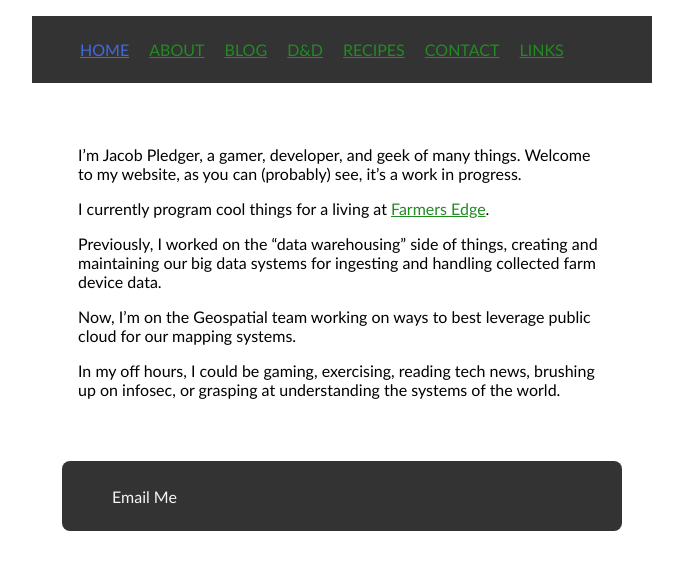
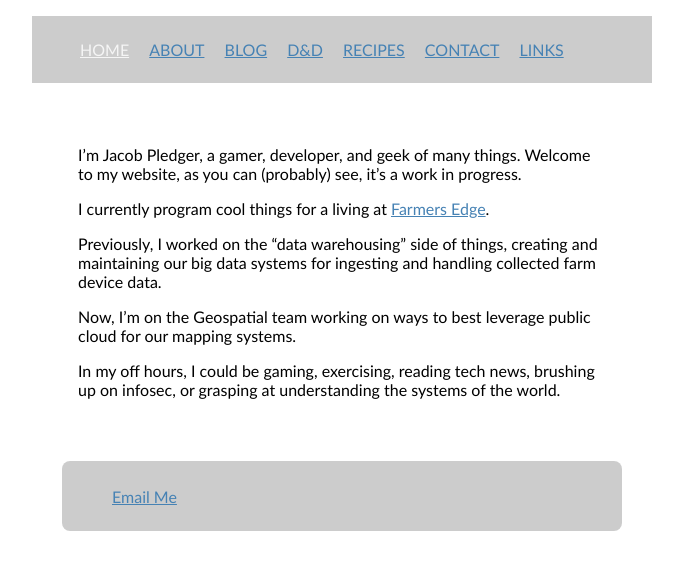
Before and after one commit to jacobpledger/website, a Jekyll site: the page built from index.md, in a window 1280 px wide. Shown: the top 570 px of the page, without its empty margins (298-981 px from the left). Built offline with Jekyll 4.4.1, drawn with Linux system fonts in a browser that asks for light colours.

Commit message:
updated css

```diff
--- a/_sass/main.scss
+++ b/_sass/main.scss
@@ -1,8 +1,8 @@
 $body-content-margin: 30px;
-$transparent-background: transparentize($color: black, $amount: 0.2);
+$transparent-background: transparentize($color: black, $amount: 0.8);
 
 .current {
-  color: royalblue;
+  color: whitesmoke;
 }
 
 html {
@@ -11,9 +11,9 @@ html {
 }
 
 a {
-  color: forestgreen;
+  color: steelblue;
   &:hover {
-    color: maroon;
+    color: gray;
   }
 }
 
@@ -68,12 +68,4 @@ footer {
       margin-left: 0px;
     }
   }
-  a {
-    color: whitesmoke;
-    text-decoration: none;
-    font-family: "Trebuchet MS", sans-serif;
-    &:hover {
-      color: orange;
-    }
-  }
 }
```
